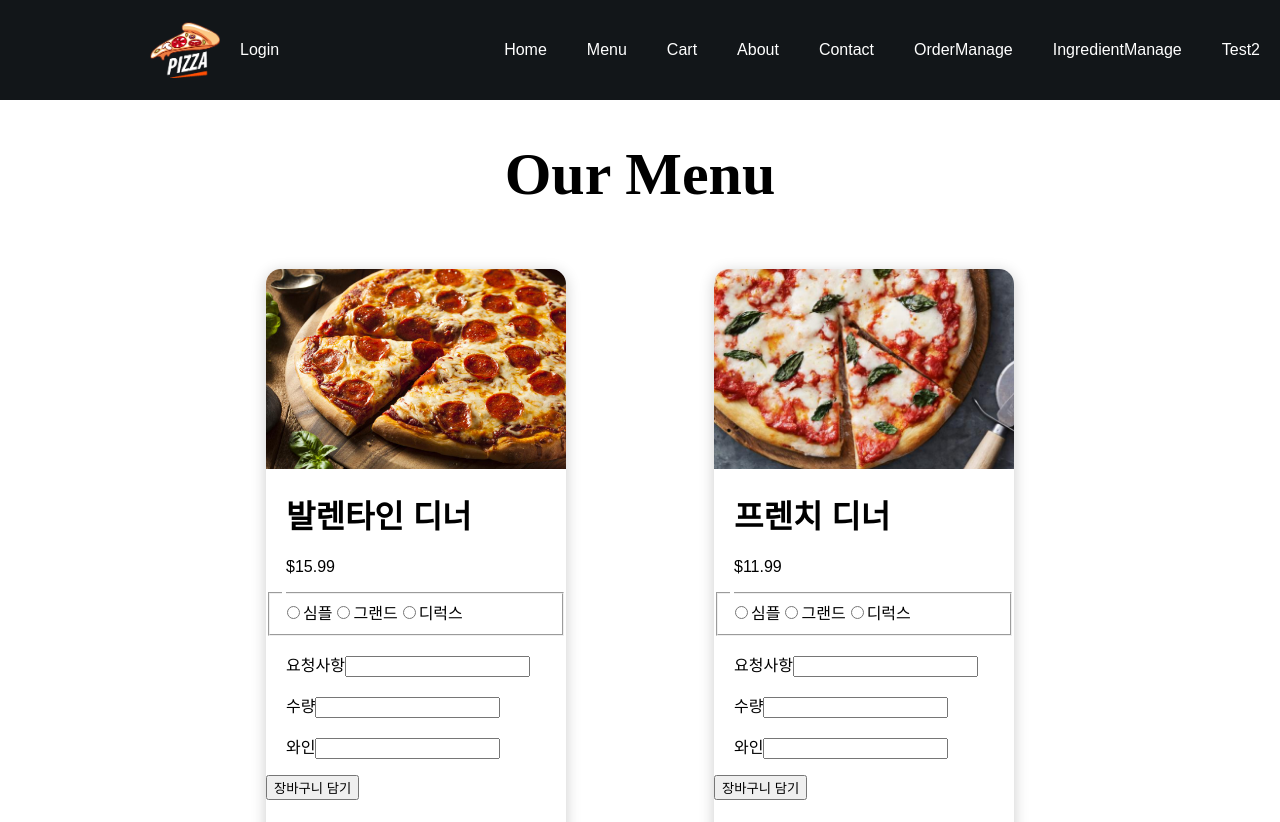
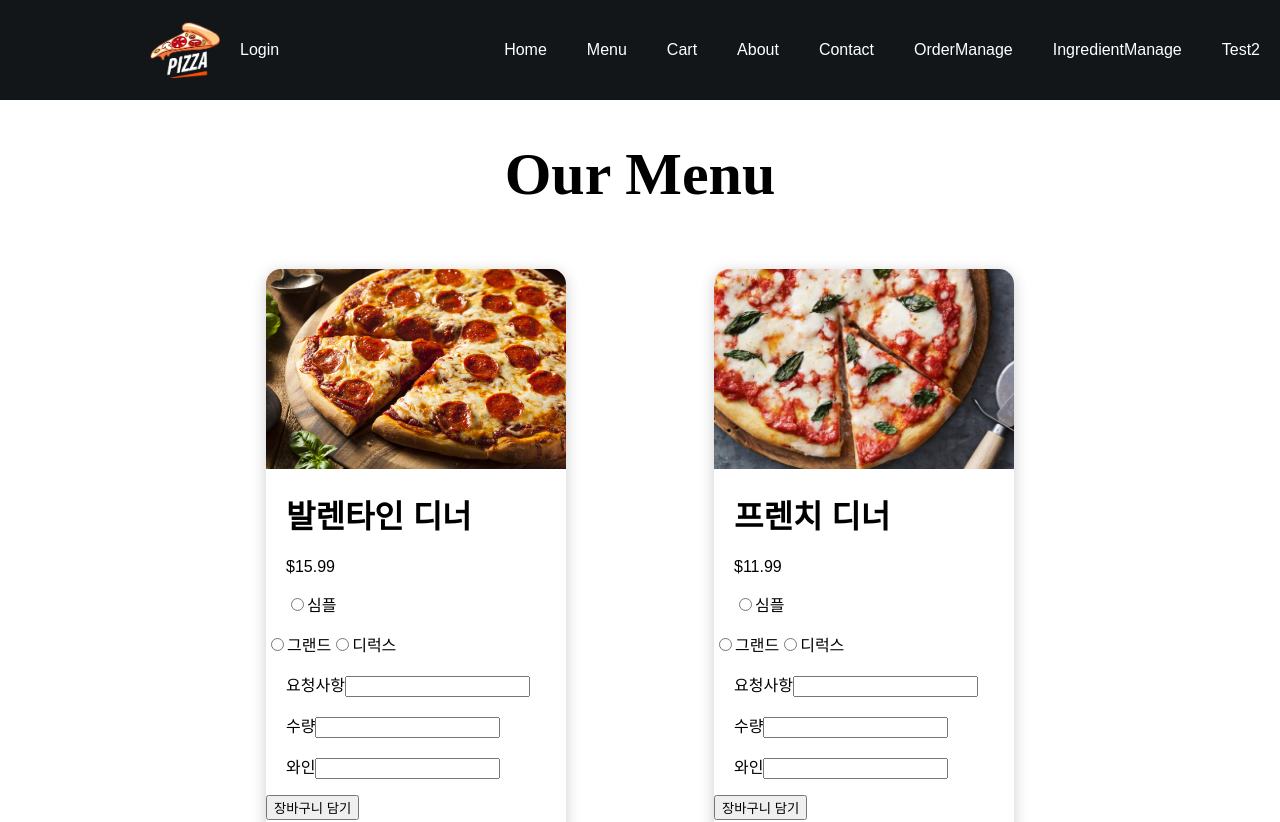
Before and after one commit to jackine08/PizzaWebsite, a React (Create React App) app: page /menu in a window 1280 px wide. Shown: the top 822 px of the page. Built offline with nearby package versions, Linux system fonts and the light colour scheme; no server answers.

Commit message:
update_radio_function

```diff
--- a/src/components/MenuItem.js
+++ b/src/components/MenuItem.js
@@ -12,29 +12,26 @@
     const wine_num = useRef();
 
     function incart(){
-        var obj = {demand: demand.current.value, style: style, menu_num:menu_num.current.value, wine_num: wine_num.current.value};
+        var obj = {demand: demand.current.value, style: {style}, menu_num:menu_num.current.value, wine_num: wine_num.current.value};
 
         console.log(obj);
         //axios.post("order/set")
 
     };
-    const [style, set_style] = useState("simple")
+
+    const [style, setStyle] = useState("simple");
+
     return (
         <div className="menuItem">
             <div style={{backgroundImage: `url(${image})`}}></div>
             <h1>{name}</h1>
             <p>${price}</p>
-            <RadioGroup value = {style} onChange={set_style}>
-                {name != "샴페인 축제 디너" && <Radio name="contact" value="simple">
-                  심플
-                </Radio>}
-                <Radio name="contact" value="grand">
-                  그랜드
-                </Radio>
-                <Radio name="contact" value="deluxe">
-                  디럭스
-                </Radio>
-            </RadioGroup>
+
+                {name != "샴페인 축제 디너" &&
+                <p><input type='radio' name="style" value='simple' onClick={()=>{setStyle("simple")}}/>심플</p>
+                }
+                <input type='radio' name="style" value='grand' onClick={()=>{setStyle("grand")}}/>그랜드
+                <input type='radio' name="style" value='deluxe' onClick={()=>{setStyle("deluxe")}}/>디럭스
 
             <p>요청사항
             <input type="text" ref={demand}></input>
```
